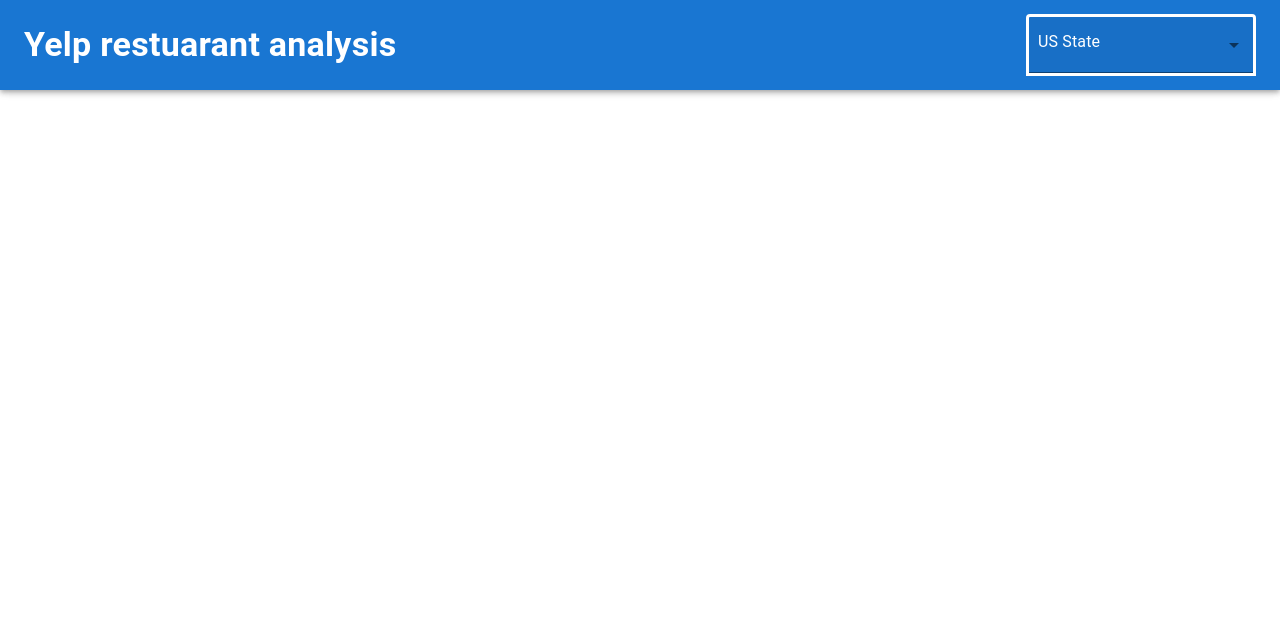
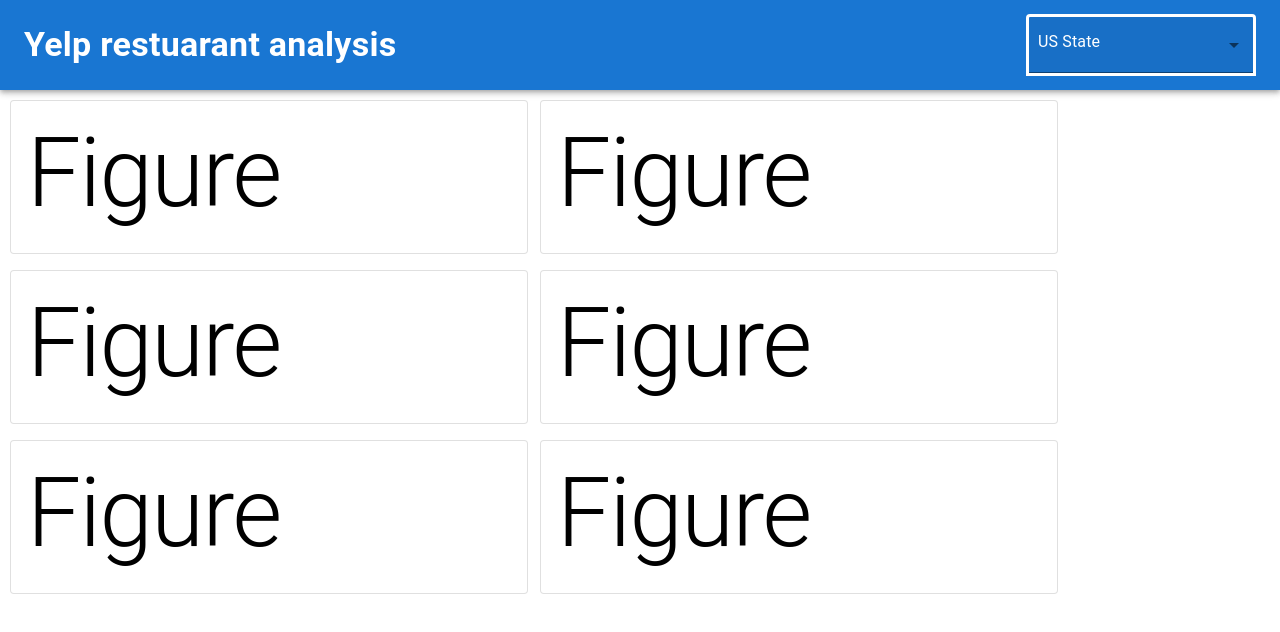
Before and after one commit to AlexSze/comp4462-final-project, a React (Create React App) app: page / in a window 1280 px wide. Shown: the top 632 px of the page. Built offline with nearby package versions, Linux system fonts and the light colour scheme.

Commit message:
prepared grids

```diff
--- a/package.json
+++ b/package.json
@@ -9,8 +9,10 @@
     "@testing-library/jest-dom": "^5.16.5",
     "@testing-library/react": "^13.4.0",
     "@testing-library/user-event": "^13.5.0",
+    "leaflet": "^1.9.2",
     "react": "^18.2.0",
     "react-dom": "^18.2.0",
+    "react-leaflet": "^4.1.0",
     "react-scripts": "5.0.1",
     "web-vitals": "^2.1.4"
   },
--- a/src/App.js
+++ b/src/App.js
@@ -1,5 +1,9 @@
 import { useState } from 'react';
 import DropDownState from './components/dropdown/dropDownState';
+import Example from './components/example';
+import {
+  Grid
+} from "@mui/material";
 
 function App() {
   const [usState, setUsState] = useState("");
@@ -10,7 +14,31 @@ function App() {
         usState={usState}
         setUsState={setUsState}
       />
-    </div>
+      <Grid container spacing={1.5} style={{ padding: 10 }}>
+        <Grid item xs={5} container direction="column" spacing={2}>
+          <Grid item>
+            <Example />
+          </Grid>
+          <Grid item>
+            <Example />
+          </Grid>
+          <Grid item>
+            <Example />
+          </Grid>
+        </Grid>
+        <Grid item xs={5} container direction="column" spacing={2}>
+          <Grid item>
+            <Example />
+          </Grid>
+          <Grid item>
+            <Example />
+          </Grid>
+          <Grid item>
+            <Example />
+          </Grid>
+        </Grid>
+      </Grid>
+    </div >
   );
 }
 
--- a/src/components/dropdown/dropDownState.js
+++ b/src/components/dropdown/dropDownState.js
@@ -1,7 +1,5 @@
 import {
     Box,
-    Slider,
-    Button,
     Toolbar,
     Typography,
     InputLabel, AppBar,
@@ -14,7 +12,7 @@ import states from "../../const/states";
 export default function DropDownState(props) {
     return (
         <Box>
-            <AppBar position="fixed" style={{ height: 90, justifyContent: "center" }}>
+            <AppBar position="sticky" style={{ height: 90, justifyContent: "center" }}>
                 <Toolbar>
                     <Typography aligh='left' variant='h4' sx={{ fontWeight: 'bold' }}>
                         Yelp restuarant analysis
--- /dev/null
+++ b/src/components/example.js
@@ -0,0 +1,22 @@
+import {
+    Card, CardContent, Typography
+} from "@mui/material";
+
+export default function Example(props) {
+    return (
+        <Card variant="outlined">
+            <CardContent>
+                {/* TODO */}
+                <Typography
+                    variant='h1'
+                    direction='row'
+                    color='black'
+                    align='left'
+                    underline='hover'
+                >
+                    Figure
+                </Typography>
+            </CardContent>
+        </ Card>
+    )
+}
```
